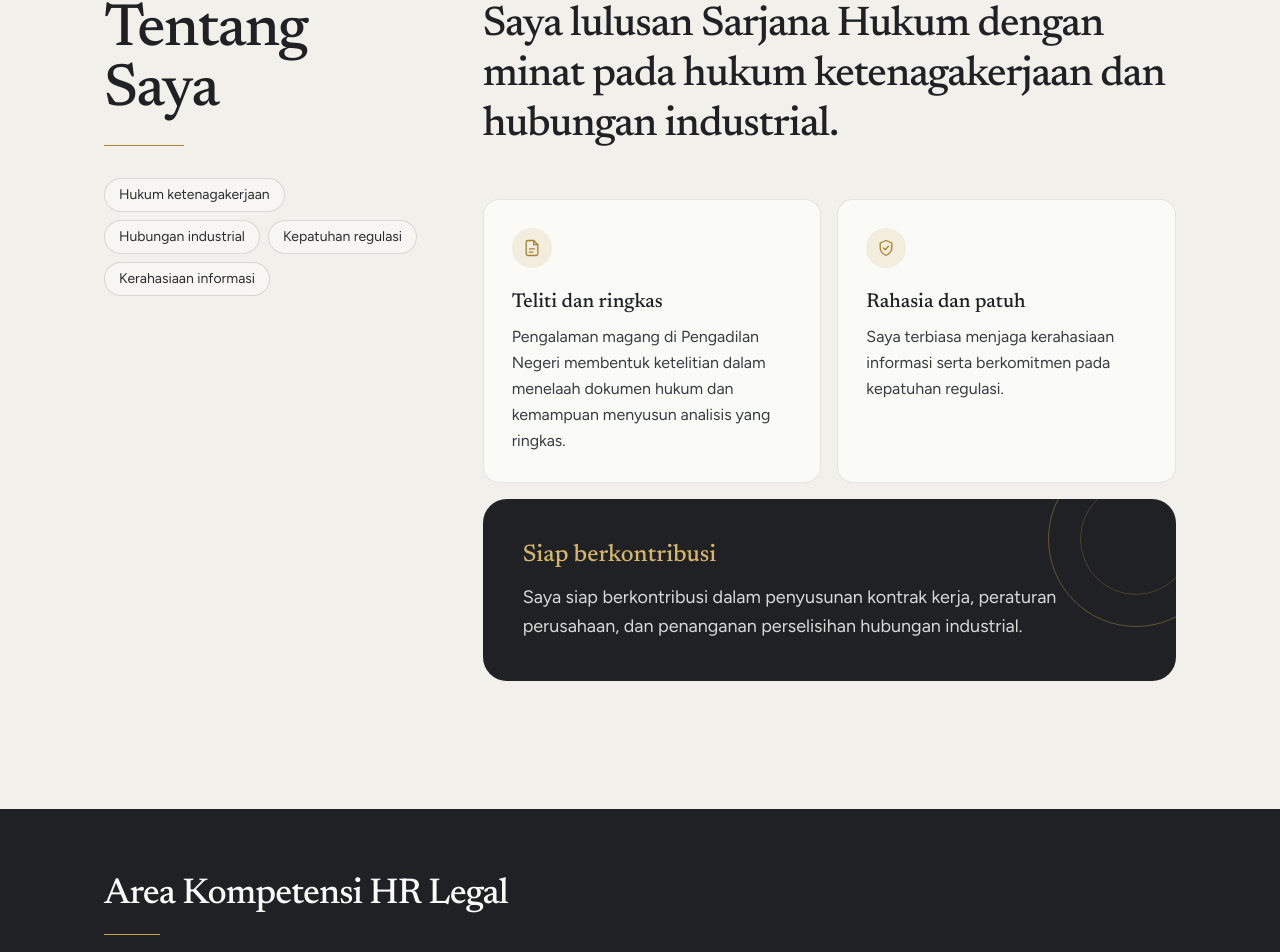
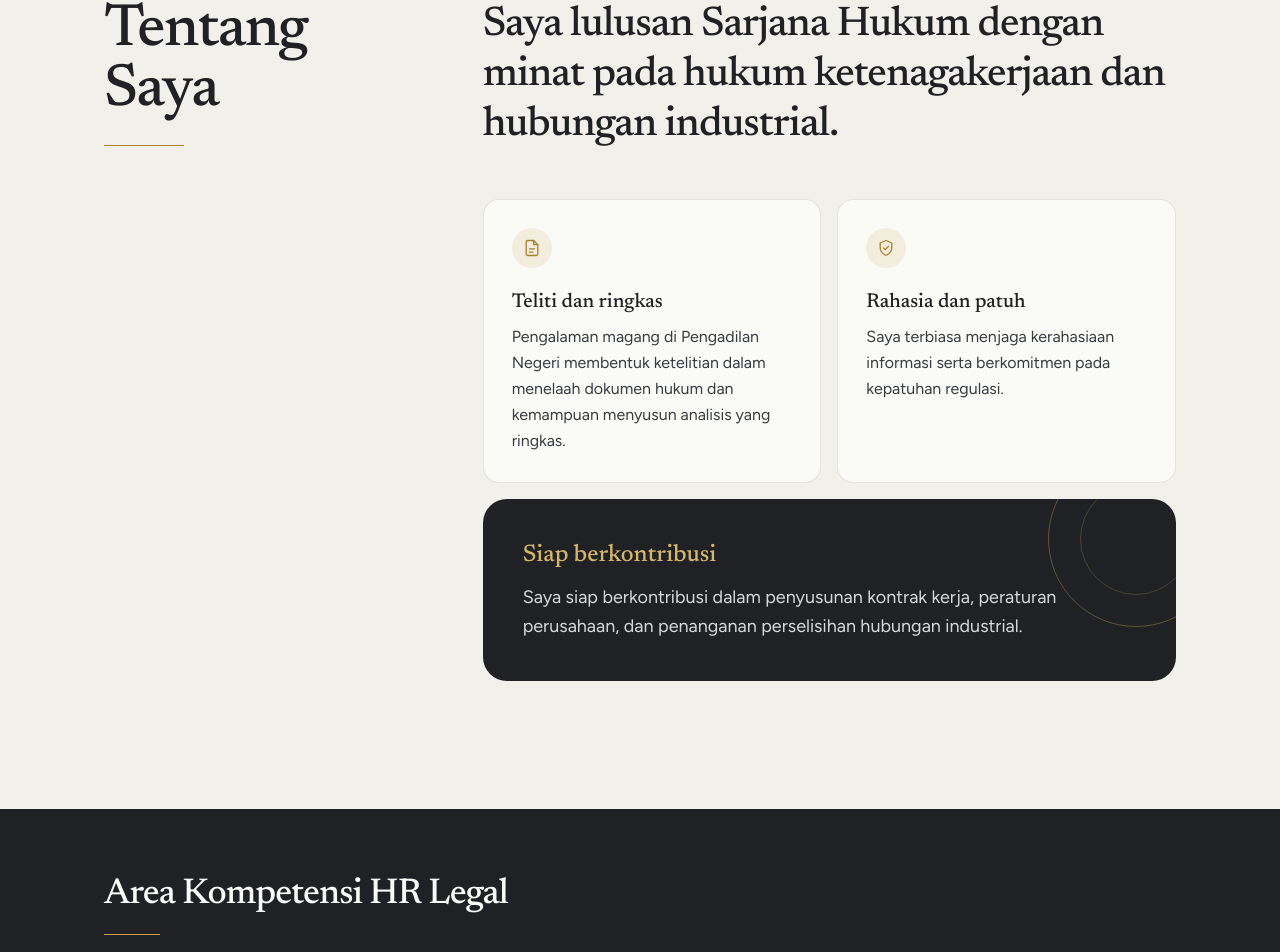
Before and after one commit to hara06/Portfolio-Azmi, a React (Vite) app: page / in a window 1280 px wide. Shown: the part 892-1844 px from the top of the page. Built offline with nearby package versions, Linux system fonts and the light colour scheme.

Commit message:
Update About

```diff
--- a/src/components/About.jsx
+++ b/src/components/About.jsx
@@ -1,10 +1,3 @@
-const TOPICS = [
-  "Hukum ketenagakerjaan",
-  "Hubungan industrial",
-  "Kepatuhan regulasi",
-  "Kerahasiaan informasi",
-];
-
 const IconDocument = () => (
   <svg
     viewBox="0 0 24 24"
@@ -64,17 +57,6 @@ export default function About() {
             Tentang Saya
           </h2>
           <div className="mt-6 h-px w-20 bg-gold-600" aria-hidden="true" />
-
-          <ul className="mt-8 flex flex-wrap gap-2">
-            {TOPICS.map((t) => (
-              <li
-                key={t}
-                className="rounded-full border border-charcoal-900/15 bg-paper/60 px-3.5 py-1.5 text-sm text-charcoal-800"
-              >
-                {t}
-              </li>
-            ))}
-          </ul>
         </div>
 
         {/* Kanan: kalimat pembuka besar, lalu kartu */}
```
